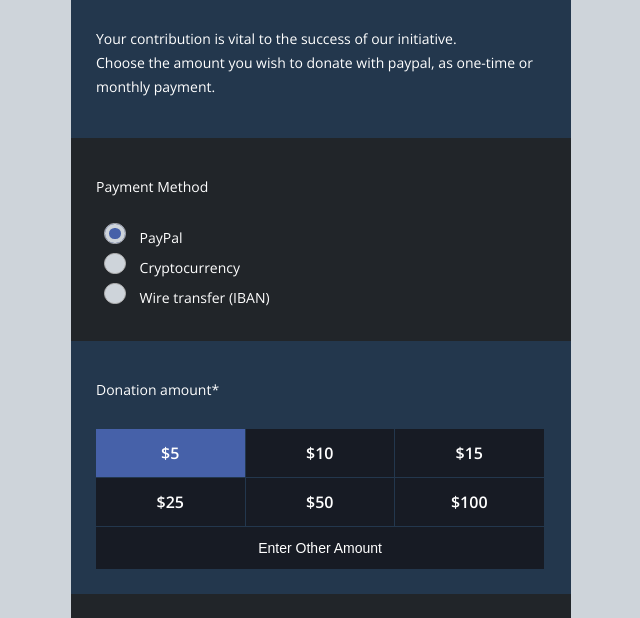
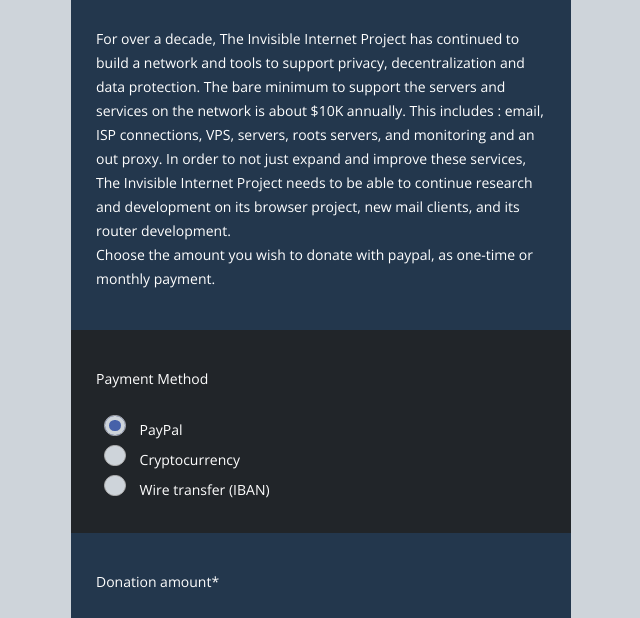
Before and after one commit to mikalv/donate.i2p.io, a website: page public/index.html in a window 1280 px wide. Shown: the part 160-778 px from the top of the page, without its empty margins (319-959 px from the left). Drawn offline with nearby package versions, Linux system fonts and the light colour scheme.

Commit message:
text update

```diff
--- a/public/index.html
+++ b/public/index.html
@@ -22,7 +22,9 @@
     <div class="donate">
   <div class="donate-black">
     <h2><span>$</span> Donate to I2P</h3>
-    <p>Your contribution is vital to the success of our initiative.<br>Choose the amount you wish to donate with paypal, as one-time or monthly payment. </p>
+    <p>For over a decade, The Invisible Internet Project has continued to build a network and tools to support privacy, decentralization and data protection.
+
+      The bare minimum to support the servers and services on the network is about $10K annually. This includes : email, ISP connections, VPS, servers, roots servers, and monitoring and an out proxy. In order to not just expand and improve these services, The Invisible Internet Project needs to be able to continue research and development on its browser project, new mail clients, and its router development.<br>Choose the amount you wish to donate with paypal, as one-time or monthly payment. </p>
   </div>
   <div class="donate-blue donate-payment">
     <h3>Payment Method</h3>
```
